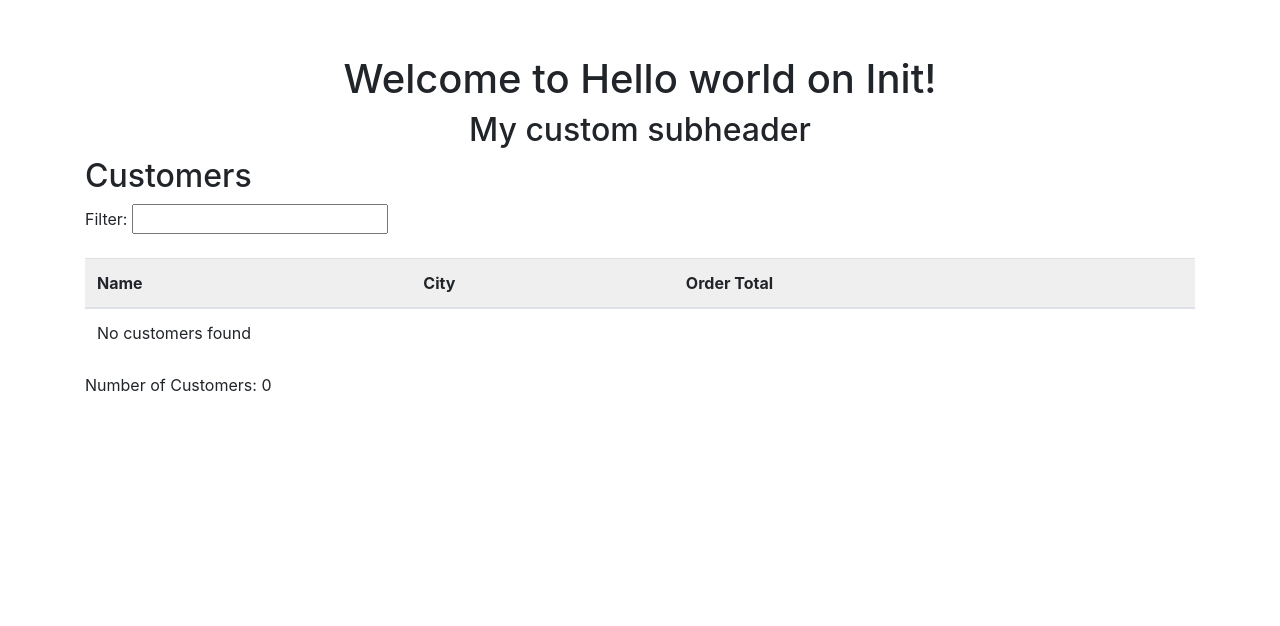
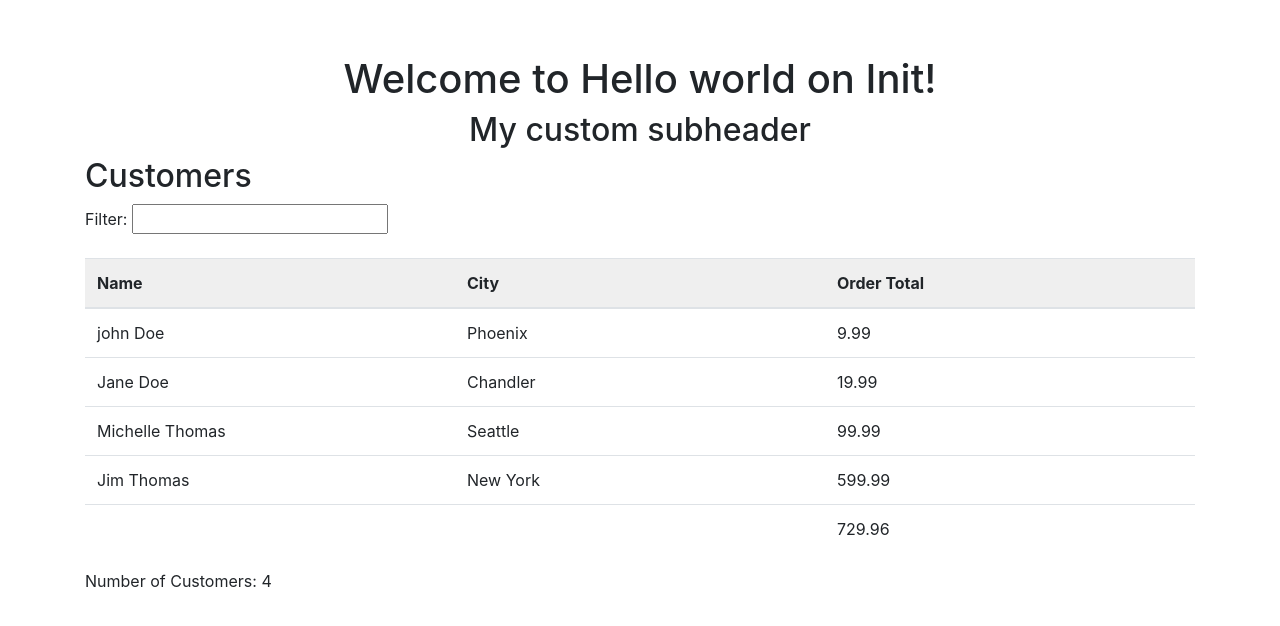
Before and after one commit to ZeroMajor/first-angular-app, an Angular app: page / in a window 1280 px wide. Shown: the top 626 px of the page. Built offline with nearby package versions, Linux system fonts and the light colour scheme.

Commit message:
input properties

```diff
--- a/src/app/customers/customer-list/customer-list.component.ts
+++ b/src/app/customers/customer-list/customer-list.component.ts
@@ -1,4 +1,4 @@
-import { Component, OnInit } from '@angular/core';
+import { Component, OnInit, Input } from '@angular/core';
 import { ICustomer } from '../../shared/interfaces';
 
 @Component({
@@ -7,6 +7,19 @@ import { ICustomer } from '../../shared/interfaces';
   styleUrls: ['./customer-list.component.css']
 })
 export class CustomerListComponent implements OnInit {
+  private _customers: ICustomer[] = [];
+
+  @Input()
+  get customers() : ICustomer[] {
+    return this._customers;
+  }
+  set customers(value: ICustomer[]) {
+    if (value) {
+      this.filteredCustomers = this._customers = value;
+      this.calculateOrders();
+    }
+  }
+
   filteredCustomers: ICustomer[] = [];
   customersOrderTotal: number;
   currencyCode: string = 'USD';
--- a/src/app/customers/customers.component.html
+++ b/src/app/customers/customers.component.html
@@ -1,2 +1,2 @@
 <h2>{{ title }}</h2>
-<app-customer-list></app-customer-list>
+<app-customer-list [customers]="people"></app-customer-list>
```
